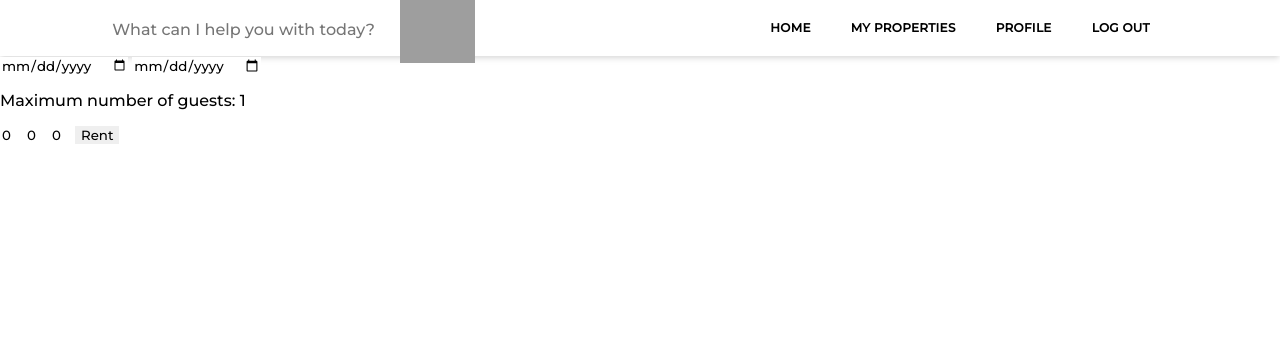
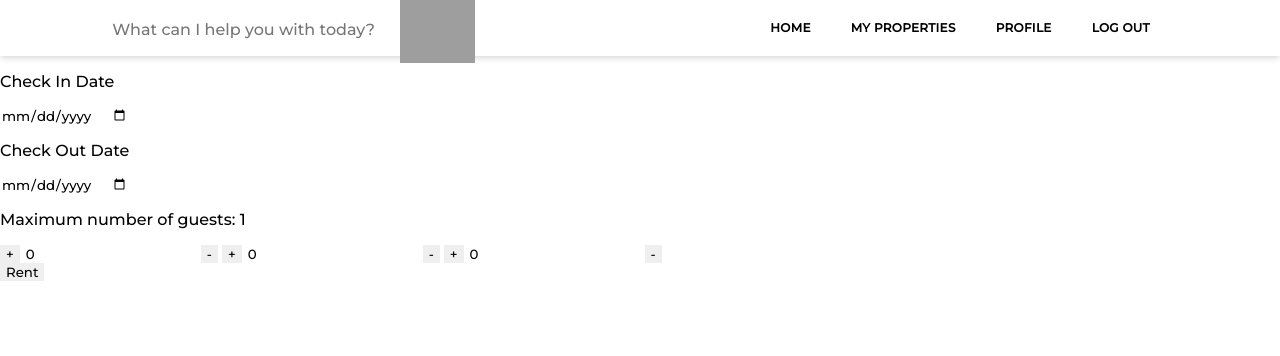
Before and after one commit to motapinto/feup-LTW, a PHP site: page /src/rent/rent.php?id=1 in a window 1280 px wide. Shown: the top 356 px of the page. Run offline with PHP 8.4, Linux system fonts and the light colour scheme; the visitor is signed in with stand-in values (Sample User, id 1); data comes from the database, SQL or seed files in the repository; both versions use the stored data as it was after the commit; some libraries are stand-ins or nearby versions; grey boxes are pictures that could not be loaded.

Commit message:
before merge

```diff
--- a/Project/src/rent/rent.php
+++ b/Project/src/rent/rent.php
@@ -24,13 +24,28 @@
     draw_navBar(-1);
 ?>
     <section id='Rent'>
-        <form action="">
-            <input type="date" name="checkin" <?php if(isset($_GET['checkin'])) { ?> value="<?=$_GET['checkin']?>" <?php } ?>>
-            <input type="date" name="checkout" <?php if(isset($_GET['checkout'])) { ?> value="<?=$_GET['checkout']?>" <?php } ?>>
-            <p>Maximum number of guests: <?=$property['guests']?></p>
-            <input type="number" name="adults" min='0' max="<?=$property['guests']?>" value="<?=$adults?>">
-            <input type="number" name="children" min='0' max="<?=$property['guests']?>" value="<?=$children?>">
-            <input type="number" name="babies" min='0' max="<?=$property['guests']?>" value="<?=$babies?>">
+        <form action=".">
+            <section>
+                <p>Check In Date</p>
+                <input type="date" name="checkin" <?php if(isset($_GET['checkin'])) { ?> value="<?=$_GET['checkin']?>" <?php } ?>>
+            </section>
+            <section>
+                <p>Check Out Date</p>
+                <input type="date" name="checkout" <?php if(isset($_GET['checkout'])) { ?> value="<?=$_GET['checkout']?>" <?php } ?>>
+            </section>
+            <section>
+                <input type="hidden" value="<?=$property['guests']?>">
+                <p>Maximum number of guests: <?=$property['guests']?></p>
+                <button class="button-guests" onclick="addAdult()">+</button>
+                <input id="adults" type="disabled" name="adults" min='0' max="<?=$property['guests']?>" value="<?=$adults?>">
+                <button class="button-guests" onclick="subAdult()">-</button>
+                <button class="button-guests" onclick="addChild()">+</button>
+                <input id="children" type="disabled" name="children" min='0' max="<?=$property['guests']?>" value="<?=$children?>">
+                <button class="button-guests" onclick="subChild()">-</button>
+                <button class="button-guests" onclick="addBaby()">+</button>
+                <input id="babies" type="disabled" name="babies" min='0' max="<?=$property['guests']?>" value="<?=$babies?>">
+                <button class="button-guests" onclick="subBaby()">-</button>
+            </section>
             <button>Rent</button>
         </form>
     </section>
--- a/Project/src/styles/authentication.css
+++ b/Project/src/styles/authentication.css
@@ -9,13 +9,13 @@
     background-position: center center;
 	background-size: cover;
 
-    box-sizing: border-box;
     display: flex;
-	justify-content: center;
+	justify-content: right;
 	align-items: center;
 	flex-direction: column;
-	font-family: 'Montserrat', sans-serif;
-  	height: 800px;
+    font-family: 'Montserrat', sans-serif;
+    height: 100%;
+    width: 100%;
 }
 
 .log_in a, .sign_up a, .log_in p, .sign_up p {
```
Also changed, not shown: Project/src/scripts/rent.js (added, +19 -0 lines), Project/src/includes/campus_rentals.db.
